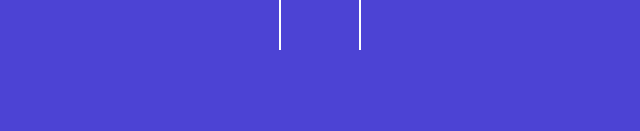
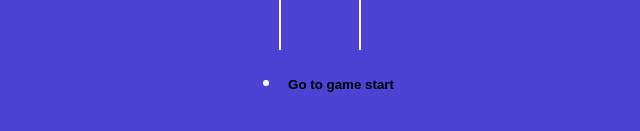
Before and after one commit to 20695A0518/Tictacoet, a React (Vite) app: page / in a window 1280 px wide. Shown: the part 379-510 px from the top of the page, without its empty margins (319-959 px from the left). Built offline with nearby package versions, Linux system fonts and the light colour scheme.

Commit message:
add history function

```diff
--- a/src/App.jsx
+++ b/src/App.jsx
@@ -1,5 +1,6 @@
 import React, { useState } from 'react';
 import Board from './Components/Board';
+import History from './History';
 import { calculateWinner } from './helpers ';
 import './Style/root.scss';
 
@@ -9,8 +10,6 @@
   ]);
   const [currentMove, setCurrentMove] = useState(0);
   const current = history[currentMove];
-
-  console.log(`history`, history);
   const winner = calculateWinner(current.board);
   const Message = winner
     ? `Winner is ${winner}`
@@ -33,11 +32,15 @@
 
     setCurrentMove(pre => pre + 1);
   };
+  const moveTo = move => {
+    setCurrentMove(move);
+  };
   return (
     <div className="app">
       <h1>TIC TAC TOE</h1>
       <h2>{Message}</h2>
       <Board board={current.board} handlesquareclick={handlesquareclick} />
+      <History history={history} moveTo={moveTo} currentMove={currentMove} />
     </div>
   );
 };
--- /dev/null
+++ b/src/History.jsx
@@ -0,0 +1,27 @@
+import React from 'react';
+
+const History = ({ history, moveTo, currentMove }) => {
+  return (
+    <ul>
+      {history.map((_, move) => {
+        return (
+          <li key={move}>
+            <button
+              style={{
+                fontWeight: move === currentMove ? `bold` : `normal`,
+              }}
+              type="button"
+              onClick={() => {
+                moveTo(move);
+              }}
+            >
+              {move === 0 ? `Go to game start ` : `Go to move #${move}`}
+            </button>
+          </li>
+        );
+      })}
+    </ul>
+  );
+};
+
+export default History;
```
